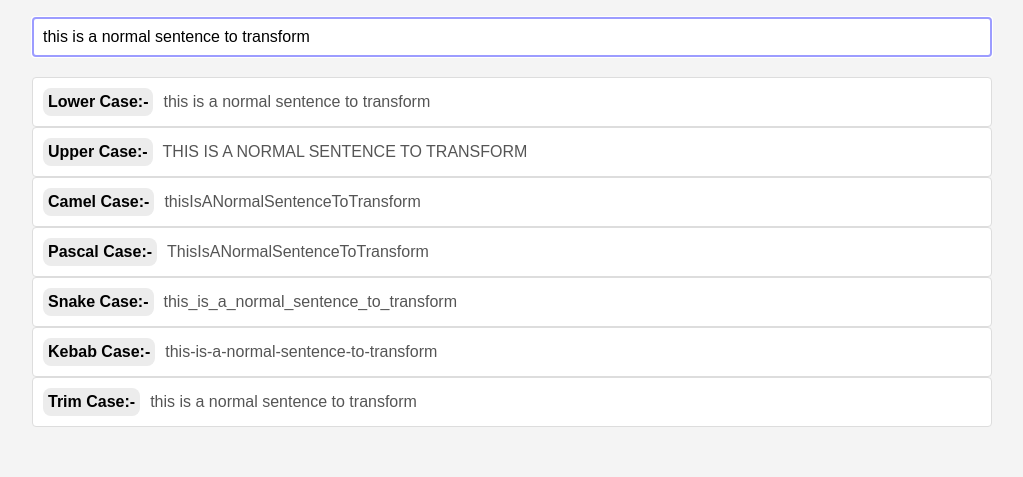
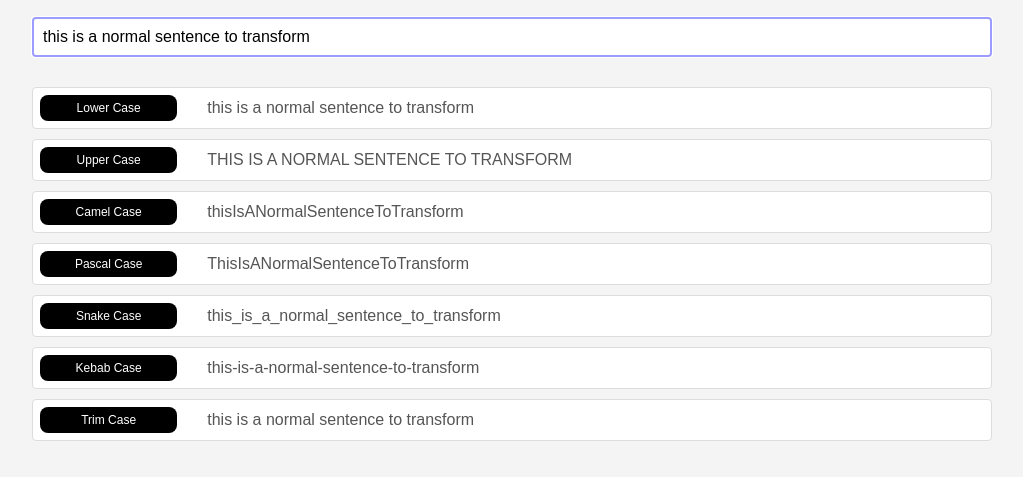
Before and after one commit to prathambhalke/JavaScript-Interview-Preparation, a plain HTML site: page javaScript-mini-challenges/String Transformer/index.html in a window 1280 px wide. Shown: the part 81-558 px from the top of the page, without its empty margins (128-1151 px from the left). Drawn offline with Linux system fonts and the light colour scheme.

Commit message:
changed the UI

```diff
--- a/javaScript-mini-challenges/String Transformer/index.html
+++ b/javaScript-mini-challenges/String Transformer/index.html
@@ -10,40 +10,40 @@
     <h1>String Transformers</h1>
     <div class="main-container">
       <div>
-        <input type="text" id="strings-input" value="this is a normal sentence to transform" maxlength="90"/>
+        <input type="text" id="strings-input" value="this is a normal sentence to transform" maxlength="80"/>
       </div>
       <div class="output-item">
-        <span>Lower Case:-</span>
+        <span>Lower Case</span>
         <p id="lowercase"></p>
       </div>
 
       <div class="output-item">
-        <span>Upper Case:-</span>
+        <span>Upper Case</span>
         <p id="uppercase"></p>
       </div>
 
       <div class="output-item">
-        <span>Camel Case:-</span>
+        <span>Camel Case</span>
         <p id="camelcase"></p>
       </div>
 
       <div class="output-item">
-        <span>Pascal Case:-</span>
+        <span>Pascal Case</span>
         <p id="pascalcase"></p>
       </div>
 
       <div class="output-item">
-        <span>Snake Case:-</span>
+        <span>Snake Case</span>
         <p id="snakcase"></p>
       </div>
 
       <div class="output-item">
-        <span>Kebab Case:-</span>
+        <span>Kebab Case</span>
         <p id="kebabcase"></p>
       </div>
 
       <div class="output-item">
-        <span>Trim Case:-</span>
+        <span>Trim Case</span>
         <p id="trimcase"></p>
       </div>
     </div>
--- a/javaScript-mini-challenges/String Transformer/script.js
+++ b/javaScript-mini-challenges/String Transformer/script.js
@@ -65,8 +65,3 @@ Input.addEventListener("input",(e) => {
     kebabcase.innerHTML = toKebabCase(value);
     trimcase.innerHTML = value.trim();
 });
-
-Input.addEventListener("change",(e) => {
-    var value = e.target.value;
-    console.log("onchnage Event Trigger",value);
-})
--- a/javaScript-mini-challenges/String Transformer/styles.css
+++ b/javaScript-mini-challenges/String Transformer/styles.css
@@ -29,26 +29,31 @@ input[type="text"] {
 
 .output-item {
     background-color: #fff;
-    padding: 10px;
+    padding: 7px;
     border: 1px solid #ddd;
     border-radius: 4px;
     display: flex;
     align-items: center;
-    justify-content: space-between;
+    word-break: break-word;
+    margin-top: 10px;
 }
 
 .output-item span {
-    font-weight: bold;
-    margin-right: 10px;
+    margin-right: 30px;
     background-color: rgb(236, 236, 236);
     border-radius: 8px;
-    padding: 5px;
+    padding: 6px 12px;
+    background-color: black;
+    color: white;
+    font-size: .75rem;
+    min-width: 12%;
+    text-align: center;
 }
 
 .output-item p {
     margin: 0;
     color: #555;
-    flex-grow: 1;
+    /* flex-grow: 1; */
 }
 
 .main-container{
```
